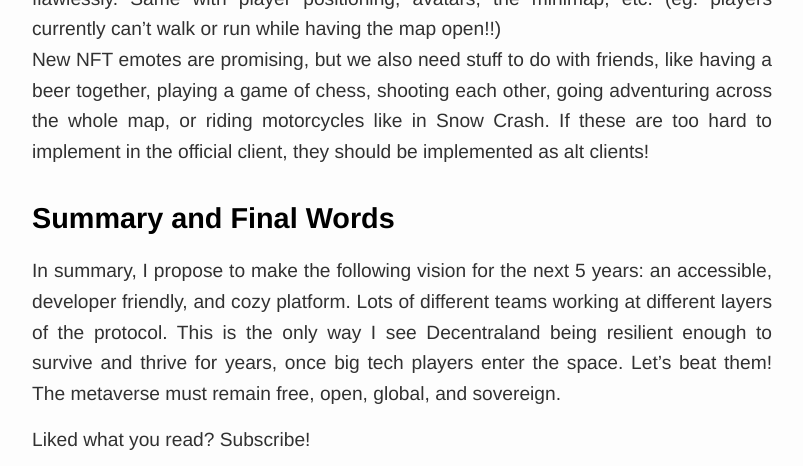
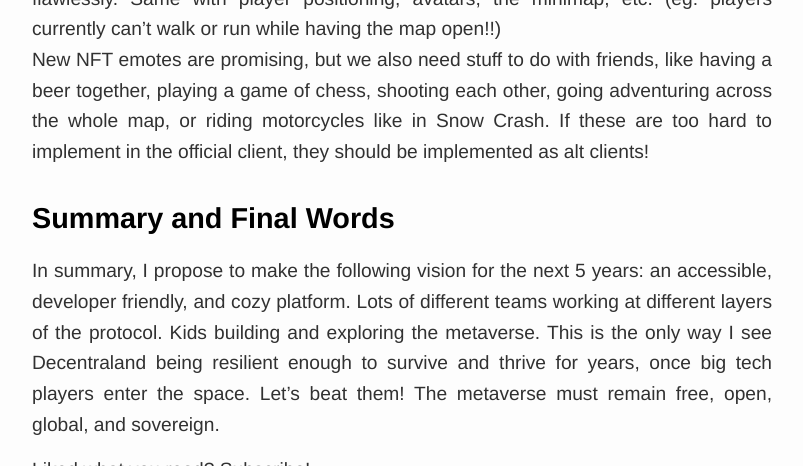
Before and after one commit to tobyornottobe/maraoz.github.io, a Jekyll site: the page built from _posts/2022-01-01-decentraland-vision.md, in a window 1280 px wide and 900 px high, scrolled down 6568 px, cut to the strip 0-466 px from the top of the window. Shown: the whole strip, without its empty margins (238-1041 px from the left). Built offline with Jekyll 4.4.1, drawn with Linux system fonts in a browser that asks for light colours.

Commit message:
Update 2022-01-01-decentraland-vision.md

```diff
--- a/_posts/2022-01-01-decentraland-vision.md
+++ b/_posts/2022-01-01-decentraland-vision.md
@@ -76,7 +76,7 @@
 New NFT emotes are promising, but we also need stuff to do with friends, like having a beer together, playing a game of chess, shooting each other, going adventuring across the whole map, or riding motorcycles like in Snow Crash. If these are too hard to implement in the official client, they should be implemented as alt clients!
 
 # Summary and Final Words
-In summary, I propose to make the following vision for the next 5 years: an accessible, developer friendly, and cozy platform. Lots of different teams working at different layers of the protocol. This is the only way I see Decentraland being resilient enough to survive and thrive for years, once big tech players enter the space. Let's beat them! The metaverse must remain free, open, global, and sovereign.
+In summary, I propose to make the following vision for the next 5 years: an accessible, developer friendly, and cozy platform. Lots of different teams working at different layers of the protocol. Kids building and exploring the metaverse. This is the only way I see Decentraland being resilient enough to survive and thrive for years, once big tech players enter the space. Let's beat them! The metaverse must remain free, open, global, and sovereign.
 
 Liked what you read? Subscribe!
 <div style="text-align: center">
```
